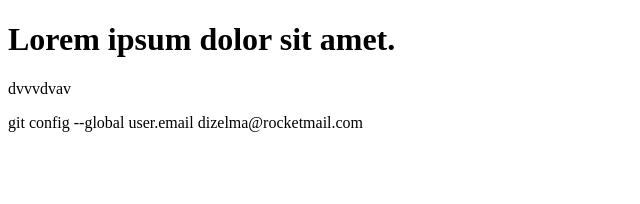
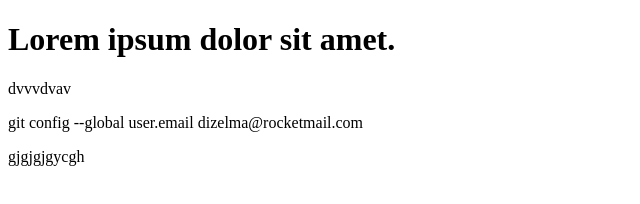
Before and after one commit to dntania/htmlcss2, a plain HTML site: page index.html in a window 1280 px wide. Shown: the whole page, without its empty margins (0-640 px from the left). Drawn offline with Linux system fonts and the light colour scheme.

Commit message:
first commit

```diff
--- a/index.html
+++ b/index.html
@@ -9,5 +9,6 @@
     <h1>Lorem ipsum dolor sit amet.</h1>
     <p>dvvvdvav</p>
     <p>git config --global user.email dizelma@rocketmail.com</p>
+    <p>gjgjgjgycgh</p>
   </body>
 </html>
```
